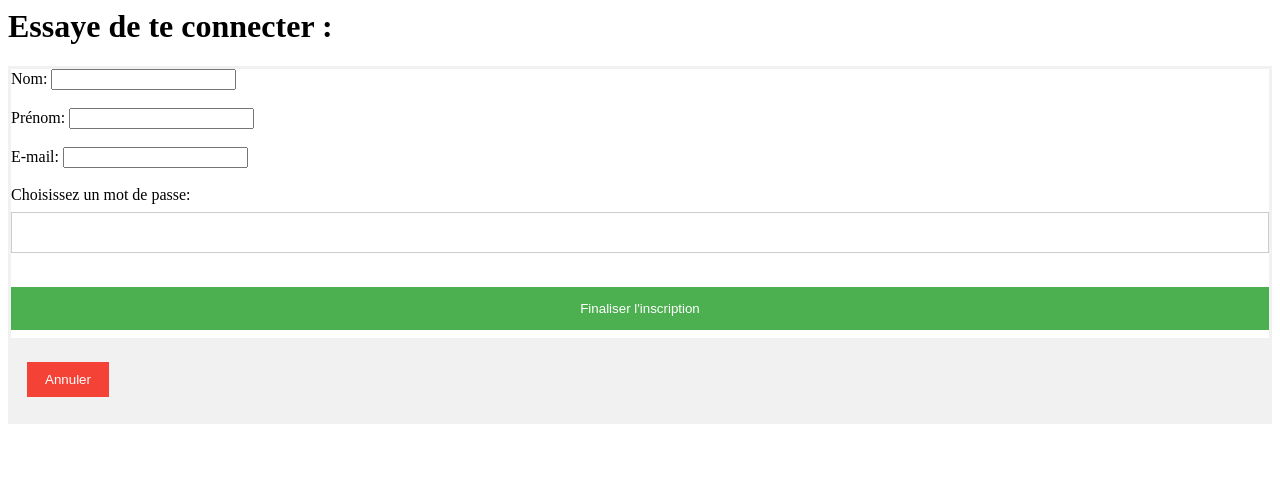
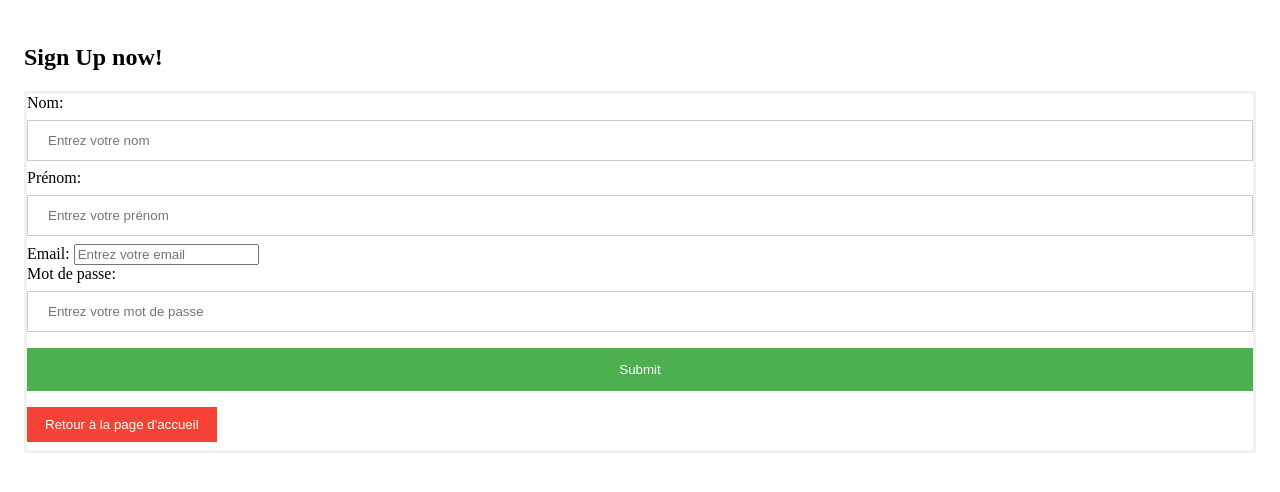
Before and after one commit to halfaouw/PROJET-php, a PHP site: page /admin/indexInsc.php in a window 1280 px wide. Shown: the top 492 px of the page. Run offline with PHP 8.4, Linux system fonts and the light colour scheme; some libraries are stand-ins or nearby versions.

Commit message:
fiou , j'en peux plus de ce truc

```diff
--- a/admin/indexCo.php
+++ b/admin/indexCo.php
@@ -15,6 +15,5 @@
   <button type="submit">Se connecter</button>
   <div class="container" style="background-color:#f1f1f1">
     <button onclick="window.location.href = '../vue/Waffle.view.php';" class="cancelbtn">Annuler</button>
-    <span class="psw"><a href="#">Mot de passe oublié?</a></span>
   </div>
 </form>
--- a/admin/indexInsc.php
+++ b/admin/indexInsc.php
@@ -1,24 +1,78 @@
-<!--pour avoir une feuille de style il faudra faire un link -->
-<link rel="stylesheet" type="text/css" href="../vue/design/Login.css">
-<link rel="icon" type="image/png" href="../vue/design/Favicon.png" />
+<?php
+session_start();
+if(isset($_POST['name'])){
+if($_POST['name'] !=""){
+  class MyDB extends SQLite3
+  {
+     function __construct()
+     {
+        $this->open('../BDD/test.db');
+     }
+  }
+  $db = new MyDB();
+  if(!$db){
+     echo $db->lastErrorMsg();
+  }
+  // else {
+  //    echo "Base de données ouverte \n";
+  // }
 
-<h1>
-    Essaye de te connecter :
-</h1>
+     $sql ="INSERT INTO inscrits (nom,prenom,email,mdp)"."\n"."VALUES ('".$_POST['name']."', '".$_POST['username']."', '".$_POST['email']."', '".$_POST['pwd']."');";
 
-<form action="inscription.php" method="post">
 
-  <label for="uname">Nom:</label>
-  <input type="name" name="uname" id="name" required/><br/><br/>
-  <label for="uname">Prénom:</label>
-  <input type="surname" name="uname" id="surname" required/><br/><br/>
-  <label for="uname">E-mail:</label>
-  <input type="email" name="uname" id="uname" required/><br/><br/>
-  <label for="psw">Choisissez un mot de passe:</label>
-  <input type="password" name="psw" id="psw" required/><br/><br/>
-  <button type="submit">Finaliser l'inscription</button>
-  <div class="container" style="background-color:#f1f1f1">
-  <button onclick="window.location.href = '../vue/Waffle.view.php';" class="cancelbtn">Annuler</button>
 
-  </div>
-</form>
+     $ret = $db->exec($sql);
+     if(!$ret){
+        echo $db->lastErrorMsg();}
+     //  else {
+     //    echo "inscription réussie\n";
+     // }
+     $db->close();
+}
+}
+
+?>
+
+<!DOCTYPE html>
+<html lang="en">
+<head>
+  <title>Registration</title>
+  <meta charset="utf-8">
+  <meta name="viewport" content="width=device-width, initial-scale=1">
+  <link rel="stylesheet" type="text/css" href="../vue/design/Login.css">
+  <link rel="icon" type="image/png" href="../vue/design/Favicon.png" />
+  <script src="https://ajax.googleapis.com/ajax/libs/jquery/1.11.3/jquery.min.js"></script>
+  <script src="http://maxcdn.bootstrapcdn.com/bootstrap/3.3.5/js/bootstrap.min.js"></script>
+</head>
+<body>
+
+<div class="container">
+  <h2>Sign Up now!</h2>
+
+  <form role="form" method="post" action="indexInsc.php">
+    <div class="form-group">
+      <label for="name">Nom:</label>
+      <input type="text" name="name" placeholder="Entrez votre nom" required>
+    </div>
+    <div class="form-group">
+      <label for="username">Prénom:</label>
+      <input type="text" name="username" placeholder="Entrez votre prénom" required>
+    </div>
+    <div class="form-group">
+      <label for="email">Email:</label>
+      <input type="email" name="email" placeholder="Entrez votre email" required>
+    </div>
+    <div class="form-group">
+      <label for="pwd">Mot de passe:</label>
+      <input type="password" name="pwd" placeholder="Entrez votre mot de passe" required>
+    </div>
+    <button type="submit" class="btn btn-default">Submit</button>
+    <form action="../vue/Waffle.view.php" >
+        <button class="cancelbtn">Retour à la page d'accueil</button>
+    </form>
+
+  </form>
+</div>
+
+</body>
+</html>
```
Also changed, not shown: BDD/create.sql (+5 -4 lines), admin/inscription.php (deleted, +0 -11 lines), BDD/test.db (added), 3 other files.
